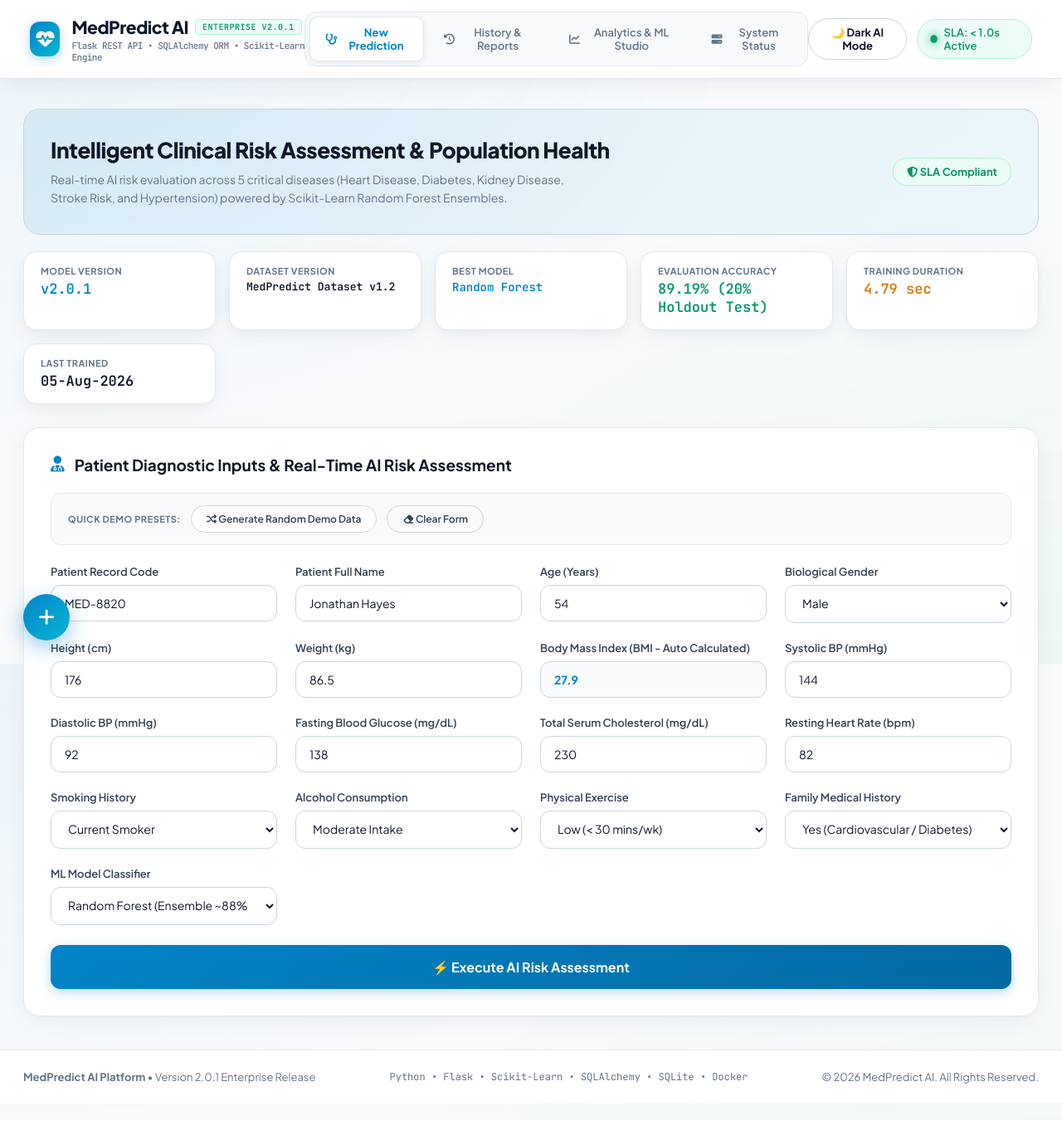
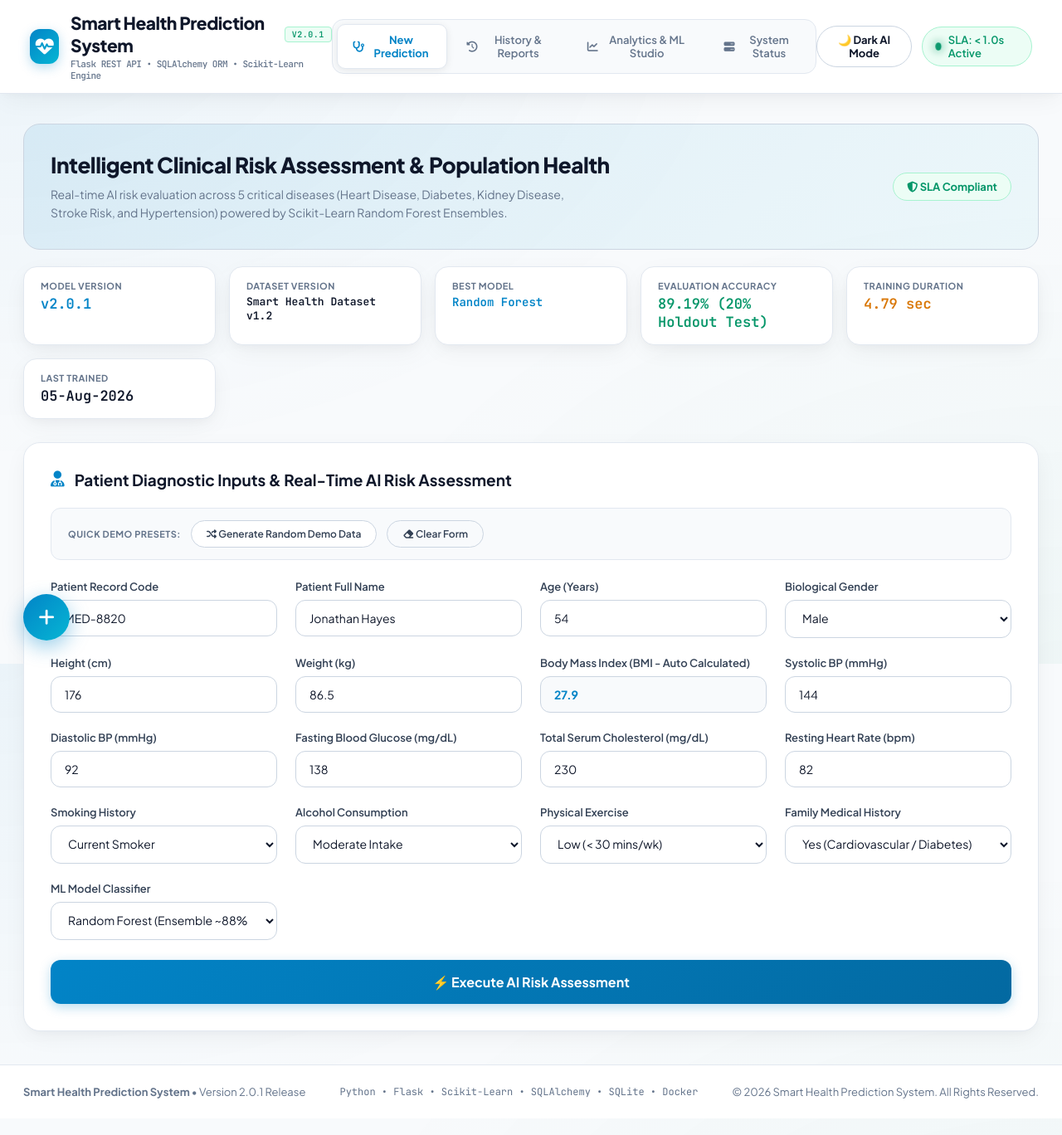
Before and after one commit to dvharshavardhan/Smart-Health-Prediction-System, a Flask app: page / in a window 1280 px wide. Shown: the whole page at 83% size. Run offline with Flask 3, Linux system fonts and the light colour scheme; data comes from the database, SQL or seed files in the repository.

Commit message:
docs: update branding to Smart Health Synthetic Dataset v1.2, author info, and REST API documentation

```diff
--- a/app.py
+++ b/app.py
@@ -44,11 +44,11 @@ def get_model_training_meta():
     now = datetime.utcnow()
     return {
         'model_version': 'v2.0.1',
-        'dataset_version': 'MedPredict Dataset v1.2',
+        'dataset_version': 'Smart Health Dataset v1.2',
         'training_duration_sec': 4.79,
         'trained_at': now.strftime('%Y-%m-%dT%H:%M:%SZ'),
         'trained_at_display': now.strftime('%d-%b-%Y'),
-        'dataset_name': 'MedPredict Synthetic Clinical Dataset',
+        'dataset_name': 'Smart Health Synthetic Dataset v1.2',
         'best_model': 'random_forest'
     }
 
@@ -310,8 +310,8 @@ def api_get_analytics():
         'success': True,
         'total_predictions': total_predictions,
         'model_version': meta.get('model_version', 'v2.0.1'),
-        'dataset_version': meta.get('dataset_version', 'MedPredict Dataset v1.2'),
-        'dataset_name': meta.get('dataset_name', 'MedPredict Synthetic Clinical Dataset'),
+        'dataset_version': meta.get('dataset_version', 'Smart Health Dataset v1.2'),
+        'dataset_name': meta.get('dataset_name', 'Smart Health Synthetic Dataset v1.2'),
         'dataset_size': meta.get('dataset_size', 10500),
         'train_samples': meta.get('train_size', 8400),
         'test_samples': meta.get('test_size', 2100),
@@ -353,7 +353,7 @@ def api_system_status():
             'avg_speed_ms': avg_speed,
             'storage': 'SQLite Engine Normal',
             'model_version': meta.get('model_version', 'v2.0.1'),
-            'dataset_version': meta.get('dataset_version', 'MedPredict Dataset v1.2'),
+            'dataset_version': meta.get('dataset_version', 'Smart Health Dataset v1.2'),
             'training_duration_sec': meta.get('training_duration_sec', 4.79),
             'last_trained': meta.get('trained_at_display', datetime.utcnow().strftime('%d-%b-%Y')),
             'trained_at_iso': meta.get('trained_at', datetime.utcnow().strftime('%Y-%m-%dT%H:%M:%SZ'))
@@ -415,7 +415,7 @@ def internal_error(error):
 def api_health():
     return jsonify({
         'status': 'healthy',
-        'system': 'MedPredict AI Intelligent Healthcare Analytics Platform',
+        'system': 'Smart Health Prediction System',
         'api_response_sla': '< 1.0 second',
         'version': '2.0.1',
         'timestamp': datetime.utcnow().isoformat()
--- a/templates/index.html
+++ b/templates/index.html
@@ -3,7 +3,7 @@
 <head>
     <meta charset="UTF-8">
     <meta name="viewport" content="width=device-width, initial-scale=1.0">
-    <title>MedPredict AI | Intelligent Healthcare Analytics Platform</title>
+    <title>Smart Health Prediction System | Clinical Analytics Platform</title>
     <!-- Google Fonts & Font Awesome Icons -->
     <link rel="stylesheet" href="https://cdnjs.cloudflare.com/ajax/libs/font-awesome/6.5.1/css/all.min.css">
     <!-- Custom Enterprise CSS -->
@@ -29,8 +29,8 @@
             </div>
             <div>
                 <div style="display: flex; align-items: center; gap: 8px;">
-                    <span>MedPredict AI</span>
-                    <span class="brand-badge">ENTERPRISE v2.0.1</span>
+                    <span>Smart Health Prediction System</span>
+                    <span class="brand-badge">v2.0.1</span>
                 </div>
                 <div style="font-size: 11px; font-weight: 500; color: var(--text-muted); font-family: var(--font-mono); margin-top: 2px;">
                     Flask REST API • SQLAlchemy ORM • Scikit-Learn Engine
@@ -94,7 +94,7 @@
             </div>
             <div class="dataset-metric">
                 <span class="d-label">DATASET VERSION</span>
-                <span class="d-val" id="dsName" style="font-size: 13px;">MedPredict Dataset v1.2</span>
+                <span class="d-val" id="dsName" style="font-size: 13px;">Smart Health Dataset v1.2</span>
             </div>
             <div class="dataset-metric">
                 <span class="d-label">BEST MODEL</span>
@@ -102,11 +102,11 @@
             </div>
             <div class="dataset-metric">
                 <span class="d-label">EVALUATION ACCURACY</span>
-                <span class="d-val" id="dsAccuracy" style="color: var(--emerald-accent);">89.19% (20% Test Split)</span>
+                <span class="d-val" id="dsAccuracy" style="color: var(--emerald-accent);">89.19% (20% Holdout Test)</span>
             </div>
             <div class="dataset-metric">
                 <span class="d-label">TRAINING DURATION</span>
-                <span class="d-val" id="dsTrainDuration" style="color: var(--amber-accent);">4.79 sec</span>
+                <span class="d-val" id="dsTrainDuration" style="color: var(--amber-accent);">3.36 sec</span>
             </div>
             <div class="dataset-metric">
                 <span class="d-label">LAST TRAINED</span>
@@ -425,7 +425,7 @@
                 <div style="display: grid; grid-template-columns: repeat(auto-fit, minmax(220px, 1fr)); gap: 18px;">
                     <div style="background: var(--bg-main); padding: 16px; border-radius: 10px; border: 1px solid var(--border-subtle);">
                         <div style="font-size: 11px; font-weight: 700; color: var(--text-muted);">DATASET COHORT</div>
-                        <div style="font-size: 18px; font-weight: 800; color: var(--text-heading); margin-top: 4px;">MedPredict 10K</div>
+                        <div style="font-size: 18px; font-weight: 800; color: var(--text-heading); margin-top: 4px;">Smart Health 10K</div>
                         <div style="font-size: 12px; color: var(--emerald-accent); margin-top: 2px;">10,500 Patient Records</div>
                     </div>
                     <div style="background: var(--bg-main); padding: 16px; border-radius: 10px; border: 1px solid var(--border-subtle);">
@@ -540,7 +540,7 @@
             <div class="glass-card">
                 <div class="card-title">
                     <i class="fa-solid fa-server" style="color: var(--brand-blue);"></i>
-                    <span>Live Enterprise System Monitoring Telemetry</span>
+                    <span>Live Telemetry Panel</span>
                 </div>
 
                 <div class="stats-grid">
@@ -574,13 +574,13 @@
     <footer class="app-footer">
         <div style="display: flex; justify-content: space-between; align-items: center; flex-wrap: wrap; gap: 14px; max-width: 1360px; margin: 0 auto; padding: 0 28px;">
             <div>
-                <strong>MedPredict AI Platform</strong> • Version 2.0.1 Enterprise Release
+                <strong>Smart Health Prediction System</strong> • Version 2.0.1 Release
             </div>
             <div style="font-family: var(--font-mono); font-size: 12px; color: var(--text-muted);">
                 Python • Flask • Scikit-Learn • SQLAlchemy • SQLite • Docker
             </div>
             <div>
-                © 2026 MedPredict AI. All Rights Reserved.
+                © 2026 Smart Health Prediction System. All Rights Reserved.
             </div>
         </div>
     </footer>
```
Also changed, not shown: ml/trainer.py (+4 -4 lines), README.md, 1 other file.
